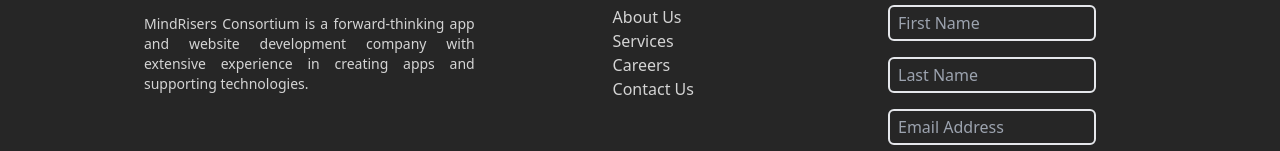
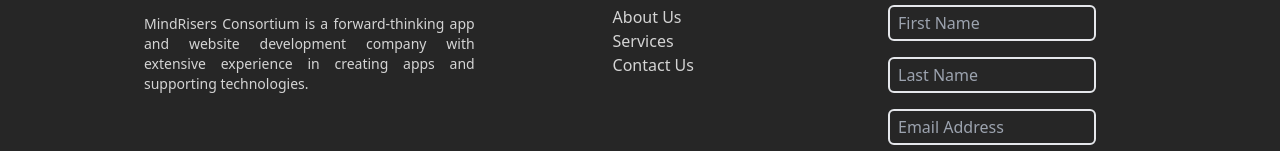
Before and after one commit to pranjaltimsina/mindrisers, a React (Create React App) app: page / in a window 1280 px wide. Shown: the part 6742-6893 px from the top of the page. Built offline with nearby package versions, Linux system fonts and the light colour scheme.

Commit message:
fix: made page links in footer functional

```diff
--- a/src/components/FooterComponents/FooterPageLinks.tsx
+++ b/src/components/FooterComponents/FooterPageLinks.tsx
@@ -1,3 +1,5 @@
+import { Link } from "react-router-dom"
+
 const FooterPageLinks = () => {
   return (
     <div className='w-max pb-8 md:pb-8'>
@@ -5,10 +7,22 @@
         Company
       </h4>
       <ul className='text-neutral-300'>
-        <li className='hover:text-neutral-400 cursor-pointer'>About Us</li>
-        <li className='hover:text-neutral-400 cursor-pointer'>Services</li>
-        <li className='hover:text-neutral-400 cursor-pointer'>Careers</li>
-        <li className='hover:text-neutral-400 cursor-pointer'>Contact Us</li>
+        <li className='hover:text-neutral-400 cursor-pointer'>
+          <Link to='about'>
+            About Us
+          </Link>
+        </li>
+        <li className='hover:text-neutral-400 cursor-pointer'>
+          <Link to='services'>
+            Services
+          </Link>
+        </li>
+        {/* <li className='hover:text-neutral-400 cursor-pointer'>Careers</li> */}
+        <li className='hover:text-neutral-400 cursor-pointer'>
+          <Link to='contact'>
+            Contact Us
+          </Link>
+        </li>
       </ul>
     </div>
   )
```
Also changed, not shown: src/App.tsx (+4 -4 lines).
